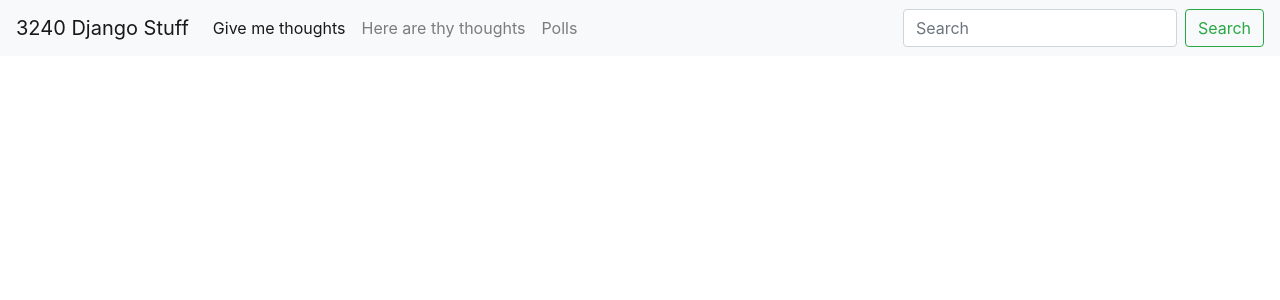
After one commit to harshilpareek0/HP-Django-Project, a Django app: template eg/templates/base.html in a window 1280 px wide. The commit adds this page. Shown: the top 300 px of the page. Run offline with Django 3.2, Linux system fonts and the light colour scheme; the template is opened without the code that fills it, so the values that code supplies are empty; some libraries are stand-ins or nearby versions.

Commit message:
Updated forms.py and added a base.html

```diff
--- a/eg/forms.py
+++ b/eg/forms.py
@@ -12,8 +12,10 @@ class EditProfileForm(UserChangeForm):
     #is_superuser = forms.CharField(max_length=100, widget=forms.CheckboxInput(attrs={'class': 'form-check'}))
     #is_staff = forms.CharField(max_length=100, widget=forms.CheckboxInput(attrs={'class': 'form-check'}))
     #is_active = forms.CharField(max_length=100, widget=forms.CheckboxInput(attrs={'class': 'form-check'}))
-    date_joined = forms.CharField(max_length=100, widget=forms.TextInput(attrs={'class': 'form-control'}))
+    #date_joined = forms.CharField(max_length=100, widget=forms.TextInput(attrs={'class': 'form-control'}))
+    #gender = forms.CharField(max_length=100, widget=forms.TextInput(attrs={'class': 'form-control'}))
+
 
     class Meta:
         model = User
-        fields = ('username','first_name', 'last_name','email','is_active', 'date_joined')
+        fields = ('username','first_name', 'last_name','email','is_active')
--- /dev/null
+++ b/eg/templates/base.html
@@ -0,0 +1,77 @@
+<!doctype html>
+{% load bootstrap4 %}
+<html lang="en">
+    <nav class="navbar navbar-expand-lg navbar-light bg-light">
+  <a class="navbar-brand" href="#">3240 Django Stuff</a>
+  <button class="navbar-toggler" type="button" data-toggle="collapse" data-target="#navbarTogglerDemo02" aria-controls="navbarTogglerDemo02" aria-expanded="false" aria-label="Toggle navigation">
+    <span class="navbar-toggler-icon"></span>
+  </button>
+
+  <div class="collapse navbar-collapse" id="navbarTogglerDemo02">
+    <ul class="navbar-nav mr-auto mt-2 mt-lg-0">
+      <li class="nav-item active">
+        <a class="nav-link" href="/">Give me thoughts <span class="sr-only">(current)</span></a>
+      </li>
+      <li class="nav-item">
+        <a class="nav-link" href="/edit_profile">Here are thy thoughts</a>
+      </li>
+      <li class="nav-item">
+        <a class="nav-link" href="/profile">Polls</a>
+      </li>
+    </ul>
+    <form class="form-inline my-2 my-lg-0">
+      <input class="form-control mr-sm-2" type="search" placeholder="Search">
+      <button class="btn btn-outline-success my-2 my-sm-0" type="submit">Search</button>
+    </form>
+  </div>
+</nav>
+  <head>
+    <!-- Required meta tags -->
+    <meta charset="utf-8">
+    <meta name="viewport" content="width=device-width, initial-scale=1, shrink-to-fit=no">
+
+    <!-- Bootstrap CSS -->
+    <link rel="stylesheet" href="https://maxcdn.bootstrapcdn.com/bootstrap/4.0.0/css/bootstrap.min.css" integrity="sha384-Gn5384xqQ1aoWXA+058RXPxPg6fy4IWvTNh0E263XmFcJlSAwiGgFAW/dAiS6JXm" crossorigin="anonymous">
+    <title>CS 3240 Django Assessment</title>
+  </head>
+  <body>
+    <style>
+      #wrapper {
+        width: 70%;     /* specify a width! */
+        margin: 0 auto; /* center */
+      }
+    </style>
+      <div id = "wrapper">
+        <head>
+          <p style="font-size: 30px">
+            <b>
+            {% block title %}
+            {% endblock title %}
+            </b>
+          </p>
+        </head>
+        <h1>
+        </h1>
+      </div>
+    <!-- Optional JavaScript -->
+    <!-- jQuery first, then Popper.js, then Bootstrap JS -->
+    <script src="https://code.jquery.com/jquery-3.2.1.slim.min.js" integrity="sha384-KJ3o2DKtIkvYIK3UENzmM7KCkRr/rE9/Qpg6aAZGJwFDMVNA/GpGFF93hXpG5KkN" crossorigin="anonymous"></script>
+    <script src="https://cdnjs.cloudflare.com/ajax/libs/popper.js/1.12.9/umd/popper.min.js" integrity="sha384-ApNbgh9B+Y1QKtv3Rn7W3mgPxhU9K/ScQsAP7hUibX39j7fakFPskvXusvfa0b4Q" crossorigin="anonymous"></script>
+    <script src="https://maxcdn.bootstrapcdn.com/bootstrap/4.0.0/js/bootstrap.min.js" integrity="sha384-JZR6Spejh4U02d8jOt6vLEHfe/JQGiRRSQQxSfFWpi1MquVdAyjUar5+76PVCmYl" crossorigin="anonymous"></script>
+  </body>
+    <style>
+        #footer {
+            position: fixed;
+            padding: 10px 10px 0px 10px;
+            bottom: 0;
+            width: 100%;
+            /* Height of the footer*/
+            height: 40px;
+            text-align:center;
+            color: white
+        }
+    </style>
+    <div id="footer">
+        Peter Shin goes to the University of Virginia. &copy; Copyright 2021 PSS9FP@VIRGINIA.EDU
+    </div>
+</html>
--- a/eg/templates/index.html
+++ b/eg/templates/index.html
@@ -7,6 +7,7 @@
   <h1>Exercise Gamification</h1>
   {% if user.is_authenticated %}
   <p>Welcome <a href="/edit_profile"> {{ user.username }}</a></p>
+  <p> This is your email address {{user.email}}</p>
 
   {% else %}
   <a href="{% provider_login_url 'google' %}">Login with Google</a>
```
